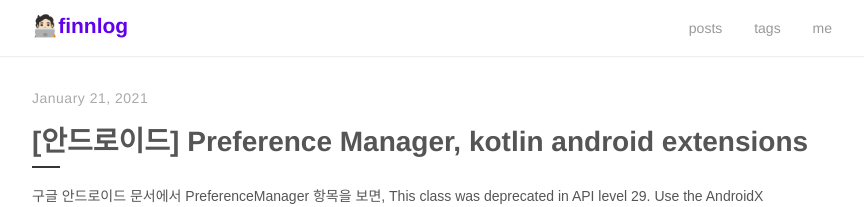
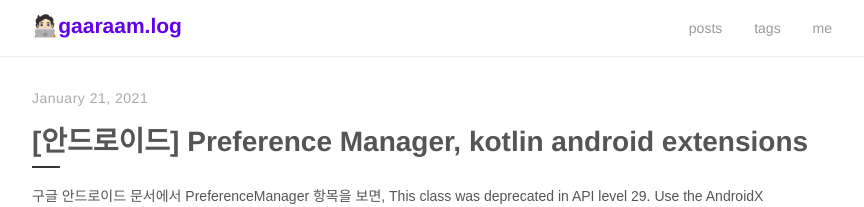
Before and after one commit to Leegaramm/Leegaramm-github.io, a Jekyll site: the page built from index.html, in a window 1280 px wide. Shown: the top 207 px of the page, without its empty margins (208-1072 px from the left). Built offline with Jekyll 4.4.1, drawn with Linux system fonts in a browser that asks for light colours; the list of posts is cut into pages by our own code.

Commit message:
Update _config.yml

```diff
--- a/_config.yml
+++ b/_config.yml
@@ -1,5 +1,5 @@
 # Site settings
-title:          🧑🏻‍💻finnlog
+title:          🧑🏻‍💻gaaraam.log
 description:    "I solemnly swear that I'm up to no good."
 baseurl:        ""
 url:            "https://gaaraam.github.io"
```
